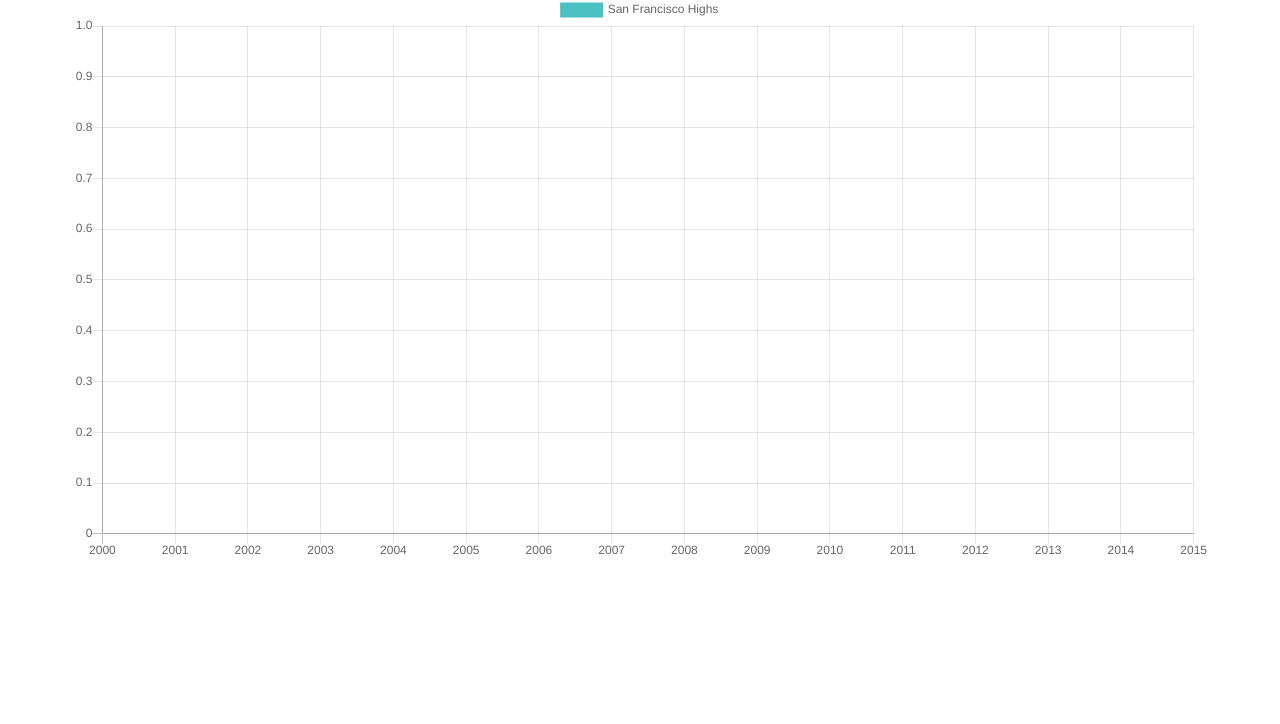
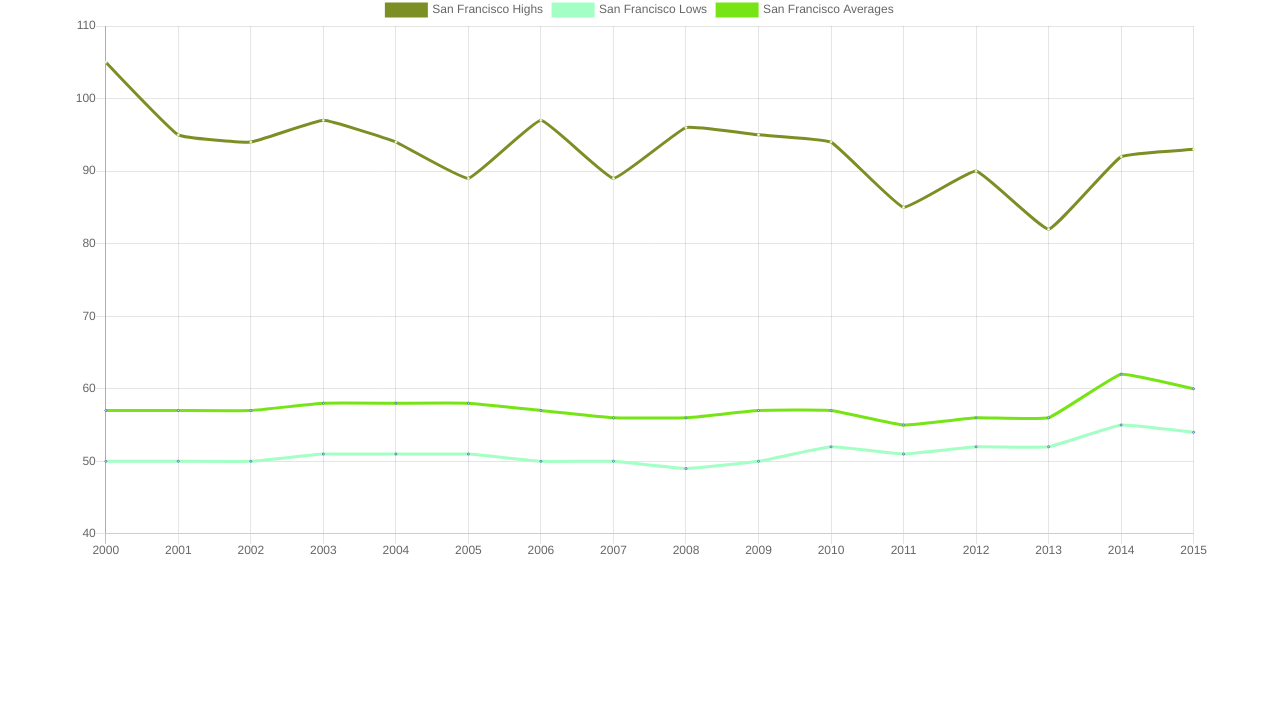
Before and after one commit to lizTheDeveloper/ltc_gov, a plain HTML site: page index.html in a window 1280 px wide. Shown: the part 76-800 px from the top of the page. Drawn offline with nearby package versions, Linux system fonts and the light colour scheme.

Commit message:
chart works, got it displaying 3 lines with random colors

```diff
--- a/index.html
+++ b/index.html
@@ -12,12 +12,6 @@
 
 
     <style>
-      body {
-        background-image: url();
-      }
-      h1 {
-        color:
-      }
 
     </style>
     <!-- HTML5 Shim and Respond.js IE8 support of HTML5 elements and media queries -->
@@ -29,7 +23,7 @@
   </head>
   <body>
     <div class="container">
-      <h1>Becoming a Programmer</h1>
+      <h1>Temperature Chart</h1>
       <canvas id="myChart" ></canvas>
     </div>
 
@@ -42,9 +36,7 @@
 
     <script>
 
-
-    var ctx = $("#myChart");
-
+    //Here's where the data we want to display comes from!
     var sfTempData = {
       "2015" : { "low": 54, "high": 93, "avg": 60 },
       "2014" : { "low": 55, "high": 92, "avg": 62 },
@@ -64,38 +56,64 @@
       "2000" : { "low": 50, "high": 105, "avg": 57 }
     }
 
+    //This takes our data, and puts it in lists
+    var sfHighs = []
+    for (var year in sfTempData) {
+      sfHighs.push(sfTempData[year]["high"])
+    }
+
+    var sfLows = []
+    for (var year in sfTempData) {
+      sfLows.push(sfTempData[year]["low"])
+    }
+
+    var sfAverages = []
+    for (var year in sfTempData) {
+      sfAverages.push(sfTempData[year]["avg"])
+    }
+
+    //Now we're putting it together in a form our chart can understand, with labels and colors
     var data = {
     labels: [2000, 2001, 2002, 2003, 2004, 2005, 2006, 2007, 2008, 2009, 2010, 2011, 2012, 2013, 2014, 2015],
-    datasets: [makeDataset("San Francisco Highs", [])]
+    datasets: [makeDataset("San Francisco Highs", sfHighs), makeDataset("San Francisco Lows", sfLows), makeDataset("San Francisco Averages", sfAverages)]
     };
 
 
-    var myLineChart = Chart.Line(ctx, {
+
+    //Now we actually create the chart, and attach it to the page
+    var myLineChart = Chart.Line($("#myChart"), {
       type: 'line',
       data: data,
       options: {
       }
     });
 
+
+
+    //This function helps us make all the lines behave the same way
     function makeDataset (label, data) {
       return {
           label: label,
           fill: false,
           lineTension: 0.1,
-          backgroundColor: "rgba(75,192,192,0.4)",
-          borderColor: "rgba(75,192,192,1)",
-          pointBorderColor: "rgba(75,192,192,1)",
+          borderColor: randomColor(),
+          pointBorderColor: randomColor(),
           pointBackgroundColor: "#fff",
           pointBorderWidth: 1,
           pointHoverRadius: 5,
-          pointHoverBackgroundColor: "rgba(75,192,192,1)",
-          pointHoverBorderColor: "rgba(220,220,220,1)",
+          pointHoverBackgroundColor: randomColor(),
+          pointHoverBorderColor: randomColor(),
           pointHoverBorderWidth: 2,
           pointRadius: 1,
           pointHitRadius: 10,
           data: data,
       }
     }
+
+    //A function that returns a random color
+    function randomColor() {
+      return '#'+Math.floor(Math.random()*16777215).toString(16);
+    }
     </script>
   </body>
 </html>
```
